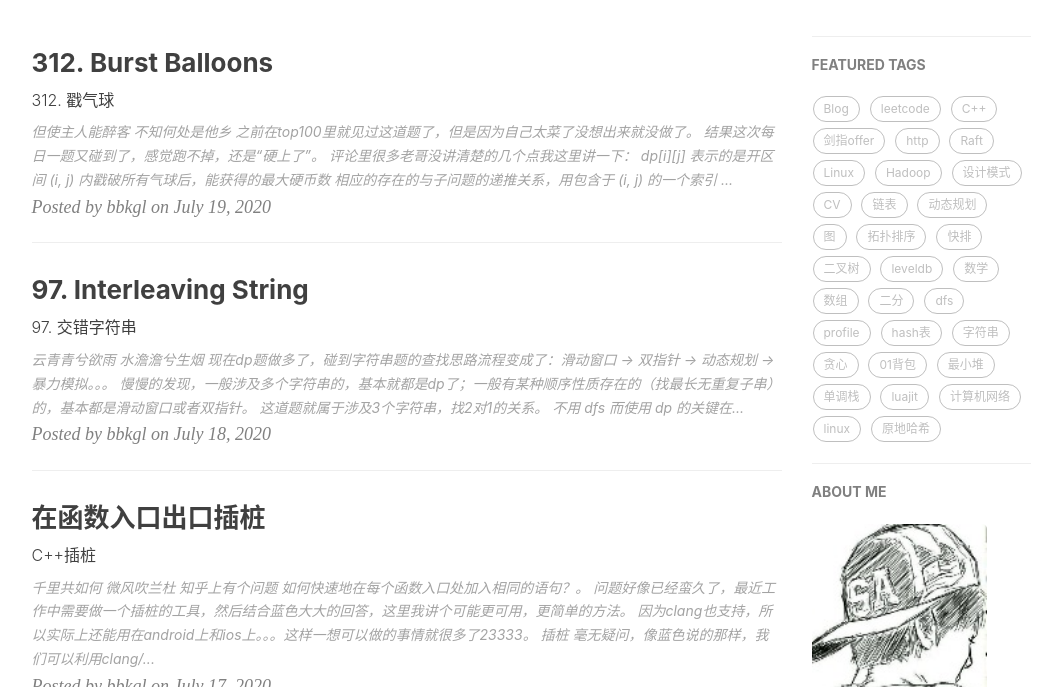
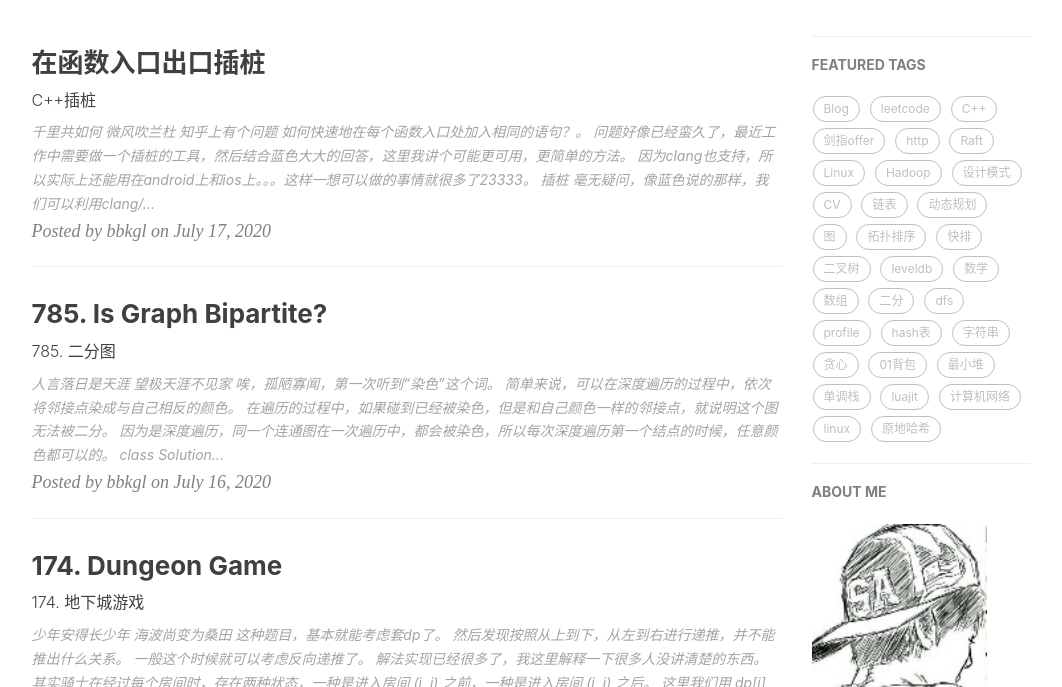
Before and after one commit to bbkgl/bbkgl.github.io, a Jekyll site: the page built from index.html, in a window 1280 px wide and 900 px high, scrolled down 209 px, cut to the strip 213-900 px from the top of the window. Shown: the whole strip, without its empty margins (136-1198 px from the left). Built offline with Jekyll 4.4.1, drawn with Linux system fonts in a browser that asks for light colours; nearby versions of some CDN libraries; the list of posts is cut into pages by our own code; comment, search, counter and statistics services are not loaded; some of the changed text lies outside the part shown.

Commit message:
修改图片

````diff
--- a/_posts/2020-07-18-leetcode97.md
+++ /dev/null
@@ -1,63 +0,0 @@
----
-layout:     post
-title:      97. Interleaving String
-subtitle:   97. 交错字符串
-date:       2020-07-18
-author:     bbkgl
-header-img: img/post-bg-0003.jpg
-catalog: true
-tags:
-    - leetcode
-    - 动态规划
-    - 字符串
----
-
-> 云青青兮欲雨
->
-> 水澹澹兮生烟
-
-现在dp题做多了，碰到字符串题的查找思路流程变成了：滑动窗口 -> 双指针 -> 动态规划 -> 暴力模拟。。。
-
-慢慢的发现，一般涉及多个字符串的，基本就都是dp了；一般有某种顺序性质存在的（找最长无重复子串）的，基本都是滑动窗口或者双指针。
-
-这道题就属于涉及3个字符串，找2对1的关系。
-
-不用 `dfs `而使用 `dp` 的关键在于，理解 `dp[i][j]` 可以用来表示 “在 `s1` 中取前 `i` 个字符，在 `s2` 中取前 `j` 个字符组成是否能组成在 `s3` 中由前 `i + j` 个字符构成的子串。”
-
-然后理清递推关系也是个难点，甚至于我觉得几乎所有 `dp` 题的“难理解”就在于理不清递推关系。
-
-这里递推应该分成两种情况：
-
-- 如果满足 `s3[i + j - 1] == s1[i]`，则考虑 `dp[i - 1][j]` 是不是为 `true`
-- 如果满足 `s3[i + j - 1] == s2[j]`，则考虑 `dp[i][j - 1]` 是不是为 `true`
-
-代码倒是简短的：
-
-```cpp
-class Solution {
-public:
-    bool isInterleave(string s1, string s2, string s3) {
-        int n1 = s1.length(), n2 = s2.length(), n3 = s3.length();
-        if (n1 + n2 != n3) return false;
-        vector<vector<bool>> dp(n1 + 1, vector<bool>(n2 + 1, false));
-        dp[0][0] = true;
-        for (int i = 1; i <= min(n1, n3); i++) {
-            if (s3[i-1] != s1[i-1]) break;
-            else dp[i][0] = true;
-        }
-        for (int j = 1; j <= min(n2, n3); j++) {
-            if (s3[j-1] != s2[j-1]) break;
-            else dp[0][j] = true;
-        }
-        for (int i = 1; i <= n1; i++) {
-            for (int j = 1; j <= n2; j++) {
-                if (s1[i - 1] == s3[i + j - 1] && dp[i-1][j])
-                    dp[i][j] = true;
-                if (s2[j - 1] == s3[i + j - 1] && dp[i][j-1])
-                    dp[i][j] = true;
-            }
-        }
-        return dp[n1][n2];
-    }
-};
-```
--- a/_posts/2020-07-19-leetcode312.md
+++ /dev/null
@@ -1,51 +0,0 @@
----
-layout:     post
-title:      312. Burst Balloons
-subtitle:   312. 戳气球
-date:       2020-07-19
-author:     bbkgl
-header-img: img/post-bg-0004.jpg
-catalog: true
-tags:
-    - leetcode
-    - 动态规划
----
-
-> 但使主人能醉客
->
-> 不知何处是他乡
-
-之前在top100里就见过这道题了，但是因为自己太菜了没想出来就没做了。
-
-结果这次每日一题又碰到了，感觉跑不掉，还是“硬上了”。
-
-评论里很多老哥没讲清楚的几个点我这里讲一下：
-
-- `dp[i][j]` 表示的是开区间 `(i, j)` 内戳破所有气球后，能获得的最大硬币数
-- 相应的存在的与子问题的递推关系，用包含于 `(i, j)` 的一个索引 `k` 表示区间内被戳破的最后一个气球，就能发现 `dp[i][j]` 的值就是戳破 `k` 右边的所有气球得到的硬币 `dp[i][k]` 加上戳破 `k` 左边的所有气球得到的硬币 `dp[k][j]` ，再加上戳破索引 `k` 对应的气球得到的硬币 `nums[i] * nums[k ] * nums[j]`（这里注意中间的气球已经都被戳破了）
-- 为什么大部分题解是倒序递推？ 这个现象常常出现在动态规划题里，很多都会用到倒推，特别是用`dp[i][j]` 表示的某个区间的时候。。。答案就是：动态规划在求解子问题一定要在父问题之前，假设这里父问题是求解 `dp[2][8]`，对应的子问题有“求解 `dp[5][8]`”，如果这里外层索引循环用顺序，会发现，求解 `dp[2][8]` 会在求解 `dp[5][8]` 之前进行。。。显然就不符合动态规划的规则了。当然也可以顺序，比如外层循环不是数组的一级索引，而是区间长度。。。这样子是可以顺序的。
-
-代码还是比较简短的，注意处理边界：
-
-```cpp
-class Solution {
-public:
-    int maxCoins(vector<int>& nums) {
-        int n = nums.size();
-        vector<vector<int>> dp(n + 2, vector<int>(n + 2, 0));
-        nums.insert(nums.begin(), 1);
-        nums.push_back(1);
-        for (int i = n - 1; i >= 0; i--) {
-            for (int j = i + 2; j <= n + 1; j++) {
-                for (int k = i + 1; k < j; k++) {
-                    dp[i][j] = max(
-                            dp[i][j],
-                            (dp[i][k] + dp[k][j] + nums[i] * nums[k] * nums[j]));
-                }
-            }
-        }
-        return dp[0][n + 1];
-    }
-};
-
-```
````
Also changed, not shown: _posts/2019-11-03-opecv检测图像中几何图形.md (+3 -3 lines), change.py (deleted, +0 -24 lines), change_picture.py (added, +35 -0 lines), rename.py (deleted, +0 -13 lines), cloud_img/H5d8aa1e492f540c0ba2f68d123708e17I.png (added), cloud_img/H76c159e25c9d43cc86dbf056e85c475ax.png (added), cloud_img/H9e4736fb96ea44f0952f26592d138f66b.png (added).
